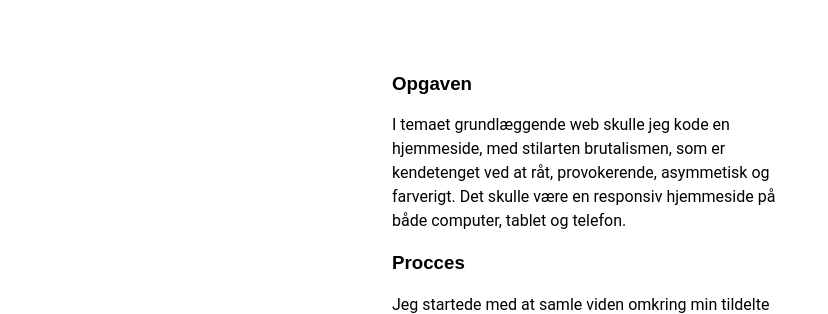
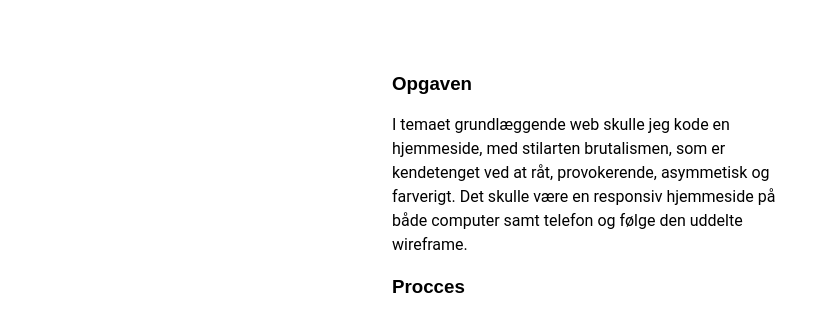
Before and after one commit to asta4678/portfolio, a plain HTML site: page responsiv.html in a window 1280 px wide. Shown: the part 166-480 px from the top of the page, 452-1280 px from the left. Drawn offline with Linux system fonts and the light colour scheme.

Commit message:
tilføjelse tekst

```diff
--- a/responsiv.html
+++ b/responsiv.html
@@ -50,7 +50,8 @@
               I temaet grundlæggende web skulle jeg kode en hjemmeside, med
               stilarten brutalismen, som er kendetenget ved at råt,
               provokerende, asymmetisk og farverigt. Det skulle være en
-              responsiv hjemmeside på både computer, tablet og telefon.
+              responsiv hjemmeside på både computer samt telefon og følge den
+              uddelte wireframe.
             </p>
             <h3>Procces</h3>
             <p>
```
